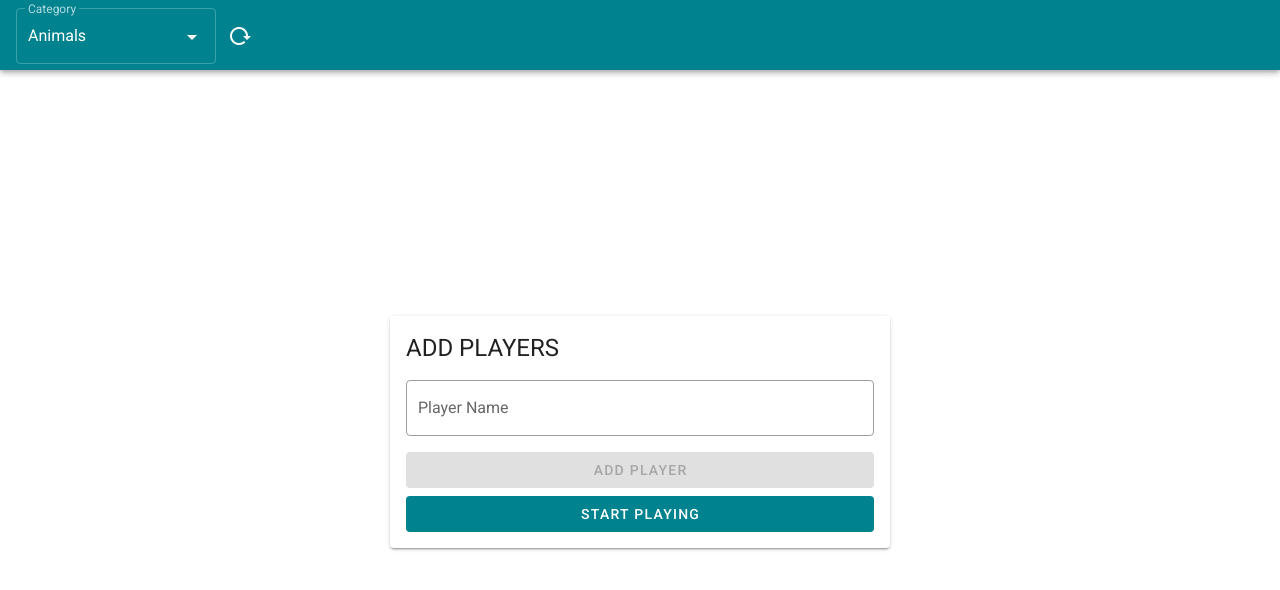
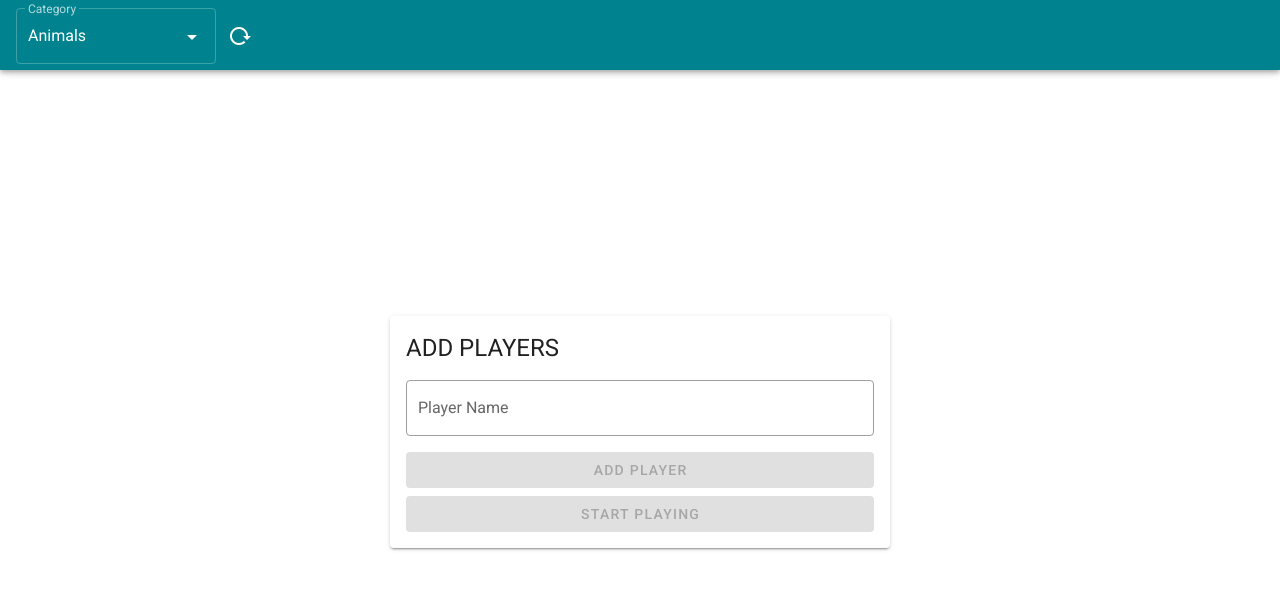
Before and after one commit to maitrux/memory-game, a Vue app: page / in a window 1280 px wide. Shown: the top 590 px of the page. Built offline with nearby package versions, Linux system fonts and the light colour scheme.

Commit message:
disable start playing btn if no players

```diff
--- a/src/components/AddPlayers.vue
+++ b/src/components/AddPlayers.vue
@@ -74,12 +74,12 @@ export default {
           </v-btn>
 
           <v-btn
-            class="mt-2"
+            class="add-player-btn mt-2"
             color="#00838F"
             @click="startGame"
             block
-            dark
             depressed
+            :disabled="!playerNames.length"
           >
             Start playing
           </v-btn>
```
